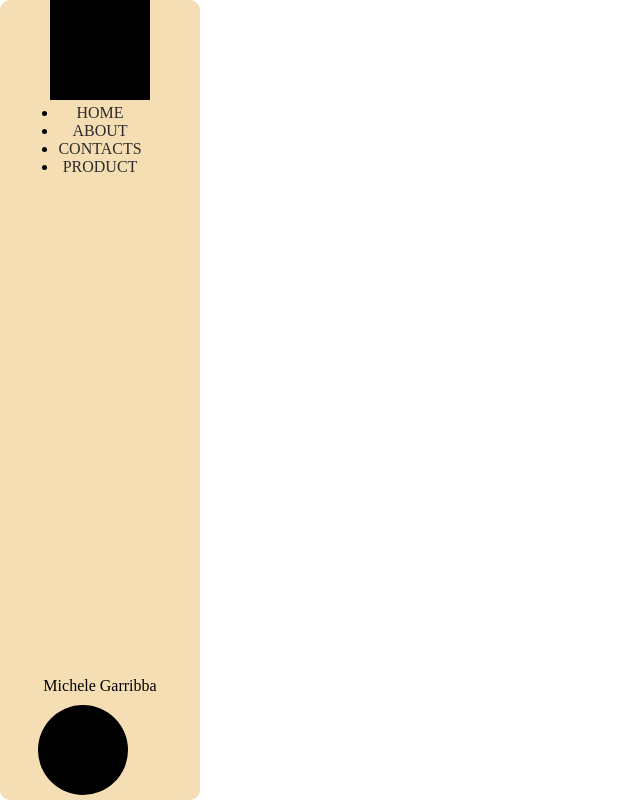
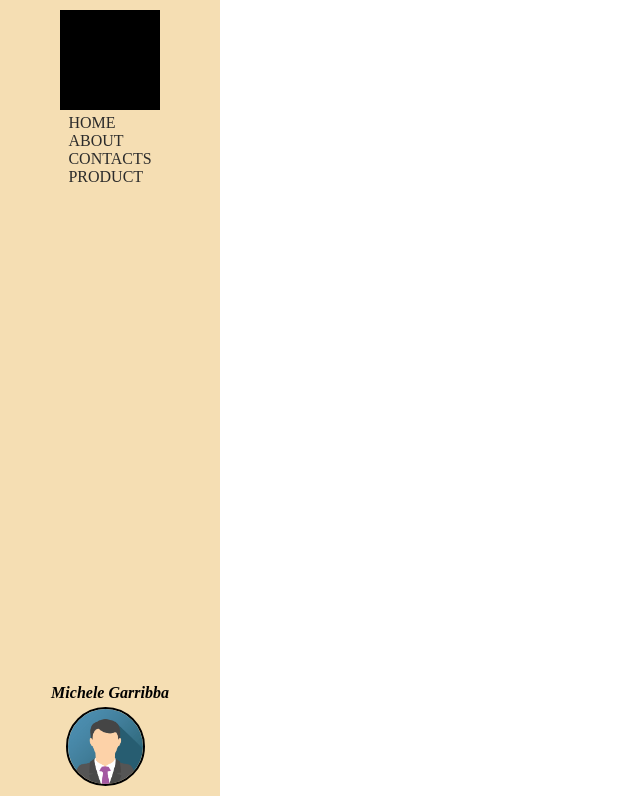
Before and after one commit to Micheleg27/Esercizi, a plain HTML site: page CSS/02 Flexbox/start/index.html in a window 1280 px wide. Shown: the whole page, without its empty margins (0-640 px from the left). Drawn offline with Linux system fonts and the light colour scheme.

Commit message:
fix ese2

```diff
--- a/CSS/02 Flexbox/start/index.css
+++ b/CSS/02 Flexbox/start/index.css
@@ -8,17 +8,17 @@
 /* Impostazione navbar */
 
 #container-flex-nav {
-    width: 200px;
-    height: 100vh;
+    max-width: 200px;
+    min-height: 97vh;
     display: flex;
     flex-flow: column;
     background-color:wheat;
-    border-radius: 10px 10px 10px 10px;
-    justify-content: center;
+    justify-content: space-between;
     align-items: center;
+    padding: 10px;
 }
 
-/* Placeholder logo, ul links , avatar e nome */
+/* Placeholder logo */
 
 #box-logo {
     height: 100px;
@@ -26,29 +26,38 @@
     border: 2px;
 }
 
+/* Ul links  */
 
 #link-list {
     flex: 1;
-    text-align: center;
 }
 
-#avatar-name {
+#ul-list {
+    list-style-type: none;
+}
 
+/* Avatar e nome */
+
+#avatar-image {
+    display: flex;
+    flex-flow: column wrap;
+    justify-content: center;
+    align-items: center;
 }
 
 #name {
     color: black;
-    margin: 5px;
-    padding: 5px;
+    font-weight: 800;
+    font-style: italic;
 }
 
-#avatar {
-    height: 80px;
-    width: 80px;
+#avatar-image {
+    height: 75px;
+    width: 75px;
     border-radius: 50%;
-    margin: 5px;
-    padding:5px;
-    background-color: black;
+    border: solid 2px;
+    margin-left: 15px;
+    margin-top: 5px;
 }
 
 /* Stile dei link */
@@ -61,4 +70,5 @@
 .links:hover {
     color: #2b2bb2;
     transition: 0.3s;
+    cursor: crosshair;
 }
--- a/CSS/02 Flexbox/start/index.html
+++ b/CSS/02 Flexbox/start/index.html
@@ -11,7 +11,7 @@
 
 <body>
         <div id="container-flex-nav">
-            <div id="placeholder"> <img src="./box.png" alt="box-black" id="box-logo"> </div>
+            <div id="placeholder-logo"><img src="./box.png" alt="box-black" id="box-logo" /></div>
 
             <section id="link-list">
                 <ul id="ul-list">
@@ -20,13 +20,13 @@
                     <li><a  class="links" href="./index.html">CONTACTS</a></li>
                     <li><a  class="links" href="./index.html">PRODUCT</a></li>
                 </ul>
-
             </section>
 
             <div id="avatar-name">
                 <p id="name">Michele Garribba</p>
 
-                <div id="avatar"></div>
+               <img src="./img_avatar.png" alt="avatar-image" id="avatar-image" />
+            </div>
             </div>
         </div>
 </body>
```
Also changed, not shown: CSS/02 Flexbox/start/Schermata 2022-06-15 alle 16.42.41.png (added), CSS/02 Flexbox/start/img_avatar.png (added).
